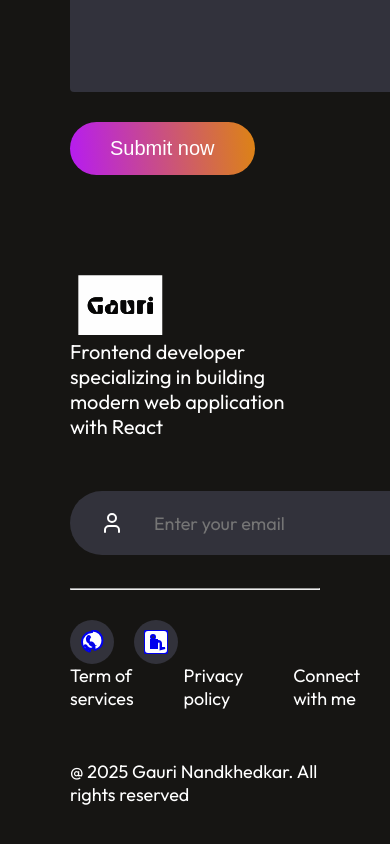
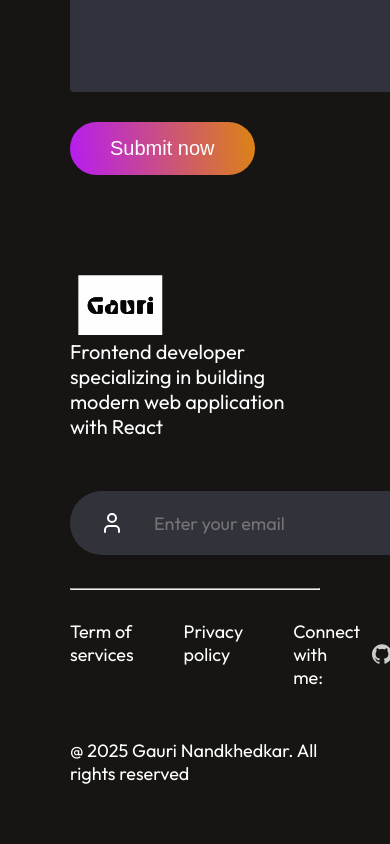
Before and after one commit to gnandkhedkar7/my-portfolio, a React (Vite) app: page / in a window 390 px wide. Shown: the part 8013-8857 px from the top of the page. Built offline with nearby package versions, Linux system fonts and the light colour scheme.

Commit message:
added the linked in and github links in the navbar as well

```diff
--- a/package.json
+++ b/package.json
@@ -14,7 +14,8 @@
     "lucide-react": "^0.525.0",
     "react": "^19.1.0",
     "react-anchor-link-smooth-scroll": "^1.0.12",
-    "react-dom": "^19.1.0"
+    "react-dom": "^19.1.0",
+    "react-icons": "^5.5.0"
   },
   "devDependencies": {
     "@eslint/js": "^9.30.1",
--- a/src/components/footer/Footer.css
+++ b/src/components/footer/Footer.css
@@ -99,6 +99,27 @@
   height: 24px;
 }
 
+.footer-connect {
+  display: flex;
+  align-items: center;
+  gap: 12px;
+  color: white;
+  font-size: 18px;
+}
+
+.footer-icon-link {
+  display: flex;
+  align-items: center;
+  justify-content: center;
+  color: #ccc;
+  transition: color 0.3s ease;
+}
+
+.footer-icon-link:hover {
+  color: #df8908;
+}
+
+
 @media(max-width:768px) {
     .footer{
         margin: 50px 70px;
--- a/src/components/footer/Footer.jsx
+++ b/src/components/footer/Footer.jsx
@@ -1,48 +1,59 @@
-import React from 'react';
-import './Footer.css'
-import logo from '../../assets/logo.svg';
-import { User } from 'lucide-react';
+import React from "react";
+import "./Footer.css";
+import logo from "../../assets/logo.svg";
+import { Github, User } from "lucide-react";
+import { SiGithub, SiLinkedin } from "react-icons/si";
 
 const Footer = () => {
   return (
-    <div className='footer'>
+    <div className="footer">
       <div className="footer-top">
         <div className="footer-top-left">
-                <img className='footer-logo-image' src={logo} alt="logo" />
-                <p>Frontend developer specializing in building modern web application with React</p>
+          <img className="footer-logo-image" src={logo} alt="logo" />
+          <p>
+            Frontend developer specializing in building modern web application
+            with React
+          </p>
         </div>
         <div className="footer-top-right">
           <div className="footer-email-input">
             <User />
-                    <input type="email" placeholder='Enter your email' />
+            <input type="email" placeholder="Enter your email" />
           </div>
           <div className="footer-subscribe">Subscribe</div>
         </div>
       </div>
       <hr />
       <div className="footer-bottom">
-            <p className="footer-bottom-left">@ 2025 Gauri Nandkhedkar. All rights reserved</p>
+        <p className="footer-bottom-left">
+          @ 2025 Gauri Nandkhedkar. All rights reserved
+        </p>
         <div className="footer-bottom-right">
           <p>Term of services</p>
           <p>Privacy policy</p>
-    <p>Connect with me</p>
-</div>
-<div className="footer-social">
-            {/* Social Media Links */}
-            <a href="https://github.com/gnandkhedkar7" target="_blank" rel="noopener noreferrer" className="footer-social-icon">
-              <svg xmlns="http://www.w3.org/2000/svg" className="w-6 h-6" fill="currentColor" viewBox="0 0 24 24" stroke="currentColor" strokeWidth="2">
-                <path d="M12 2C6.48 2 2 6.48 2 12c0 4.41 3.07 8.1 7.25 9.44.53.1.73-.23.73-.51v-2.01c-2.95.64-3.57-1.42-3.57-1.42-.48-1.2-1.16-1.52-1.16-1.52-.95-.65.07-.64.07-.64 1.04.07 1.57 1.07 1.57 1.07 1.84 3.14 4.8 2.23 5.95 1.68.18-.92.72-1.69 1.33-2.08-2.62-.3-5.38-1.31-5.38-5.84 0-1.29.46-2.35 1.22-3.17-.12-.3-.53-.88-1.25-.88-.92 0-1.34 1.04-1.34 1.04-.74 1.31-.38 2.43-.38 2.43-.04 1.57 1.01 2.76 2.4 2.76 2.87 0 5.03 1.82 5.03 4.99v2.02c0 .28.2.61.73.51 4.19-1.34 7.25-5.02 7.25-9.44 0-5.52-4.48-10-10-10z" />
-              </svg>
+          <div className="footer-connect">
+            <span>Connect with me:</span>
+            <a
+              href="https://github.com/gnandkhedkar7"
+              target="_blank"
+              rel="noopener noreferrer"
+              className="footer-icon-link"
+            >
+              <SiGithub size={20} />
             </a>
-            <a href="https://www.linkedin.com/in/gnandkhedkar7" target="_blank" rel="noopener noreferrer" className="footer-social-icon">
-              <svg xmlns="http://www.w3.org/2000/svg" className="w-6 h-6" fill="currentColor" viewBox="0 0 24 24" stroke="currentColor" strokeWidth="2">
-                <path d="M20 0H4C1.79 0 0 1.79 0 4v16c0 2.21 1.79 4 4 4h16c2.21 0 4-1.79 4-4V4c0-2.21-1.79-4-4-4zm-9 18H7v-8h4v8zm-2-9.11c-1.1 0-2-.9-2-2s.9-2 2-2 2 .9 2 2-.9 2-2 2zm12 9.11h-4v-4.5c0-1.1-.9-2-2-2s-2 .9-2 2v4.5h-4v-8h4v2h.03c.26-.48.81-.88 1.46-.88 1.15 0 2.08.93 2.08 2.08v6.08z" />
-              </svg>
+            <a
+              href="https://linkedin.com/in/gnandkhedkar7"
+              target="_blank"
+              rel="noopener noreferrer"
+              className="footer-icon-link"
+            >
+              <SiLinkedin size={20} />
             </a>
           </div>
         </div>
       </div>
-  )
-}
+    </div>
+  );
+};
 
-export default Footer
+export default Footer;
--- a/src/components/navbar/Navbar.css
+++ b/src/components/navbar/Navbar.css
@@ -58,6 +58,23 @@
     display: none;
 }
 
+.navbar-social-icons {
+  display: flex;
+  align-items: center;
+  gap: 16px;
+  margin-left: 24px; /* Add space between nav links and icons */
+}
+
+.navbar-icon-link {
+  color: white;
+  transition: color 0.3s ease;
+}
+
+.navbar-icon-link:hover {
+  color: #df8908;
+}
+
+
 @media (max-width: 768px) {
   .navbar {
     margin: 20px 50px;
@@ -96,4 +113,7 @@
     flex-direction: row;
     gap: 20px;
   }
+  .navbar-social-icons{
+    display: none;
+  }
 }
--- a/src/components/navbar/Navbar.jsx
+++ b/src/components/navbar/Navbar.jsx
@@ -2,25 +2,26 @@ import React, { useRef, useState } from "react";
 import "./Navbar.css";
 import logo from "../../assets/logo.svg";
 import { LineChart, Dot, ArrowDownZA, Underline, Menu, X } from "lucide-react";
-import AnchorLink from 'react-anchor-link-smooth-scroll';
+import AnchorLink from "react-anchor-link-smooth-scroll";
+import { SiGithub, SiLinkedin } from "react-icons/si";
 
 const Navbar = () => {
   const [page, setPage] = useState("home");
   const menuRef = useRef();
 
   const openMenu = () => {
-    menuRef.current.style.right="0";
-  }
+    menuRef.current.style.right = "0";
+  };
 
   const closeMenu = () => {
-    menuRef.current.style.right="-350px";
-  }
+    menuRef.current.style.right = "-350px";
+  };
   return (
     <div className="navbar">
       <img className="nav-image" src={logo} alt="logo" />
-<Menu className="nav-mob-open" onClick={openMenu}/>
+      <Menu className="nav-mob-open" onClick={openMenu} />
       <ul ref={menuRef} className="nav-menu">
-        <X className="nav-mob-close" onClick={closeMenu}/>
+        <X className="nav-mob-close" onClick={closeMenu} />
         <li>
           <AnchorLink className="anchor-link" href="#home">
             <p
@@ -34,7 +35,7 @@ const Navbar = () => {
           </AnchorLink>
         </li>
         <li>
-          <AnchorLink className='anchor-link' offset={50} href='#experience'>
+          <AnchorLink className="anchor-link" offset={50} href="#experience">
             <p
               onClick={() => {
                 setPage("experience");
@@ -46,7 +47,7 @@ const Navbar = () => {
           </AnchorLink>
         </li>
         <li>
-          <AnchorLink className='anchor-link' offset={50} href='#skills'>
+          <AnchorLink className="anchor-link" offset={50} href="#skills">
             <p
               onClick={() => {
                 setPage("skills");
@@ -58,7 +59,7 @@ const Navbar = () => {
           </AnchorLink>
         </li>
         <li>
-          <AnchorLink className='anchor-link' offset={50} href='#projects'>
+          <AnchorLink className="anchor-link" offset={50} href="#projects">
             <p
               onClick={() => {
                 setPage("projects");
@@ -70,7 +71,7 @@ const Navbar = () => {
           </AnchorLink>
         </li>
         <li>
-          <AnchorLink className='anchor-link' offset={50} href='#contact'>
+          <AnchorLink className="anchor-link" offset={50} href="#contact">
             <p
               onClick={() => {
                 setPage("contact");
@@ -81,9 +82,28 @@ const Navbar = () => {
             </p>
           </AnchorLink>
         </li>
+        <div className="navbar-social-icons">
+          <a
+            href="https://github.com/gnandkhedkar7"
+            target="_blank"
+            rel="noopener noreferrer"
+            className="footer-icon-link"
+          >
+            <SiGithub size={20} />
+          </a>
+          <a href="https://linkedin.com/in/gnandkhedkar7"
+              target="_blank"
+              rel="noopener noreferrer"
+              className="footer-icon-link">
+            <SiLinkedin size={20} />
+          </a>
+        </div>
       </ul>
       <div className="nav-connect">
-        <AnchorLink className='anchor-link' offset={50} href='#contact'>Connect with me</AnchorLink></div>
+        <AnchorLink className="anchor-link" offset={50} href="#contact">
+          Connect with me
+        </AnchorLink>
+      </div>
     </div>
   );
 };
```
Also changed, not shown: 1 other file (tests, documents, lock files or other folders). Lines whose indentation alone changed are shown as unchanged.
